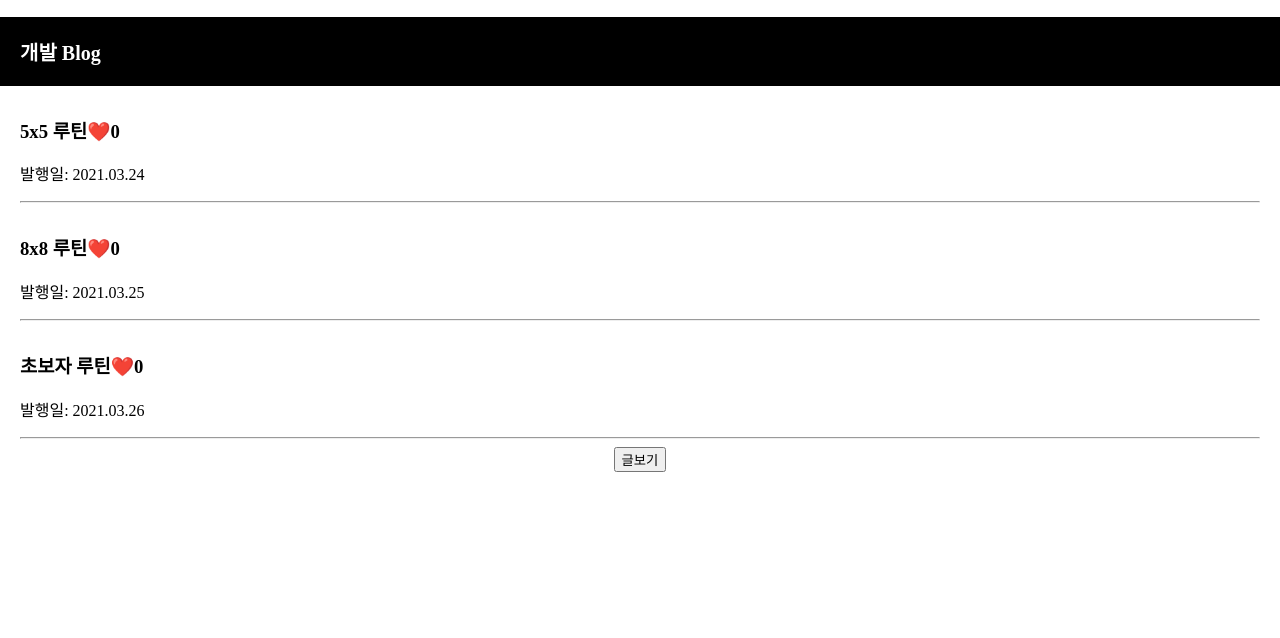
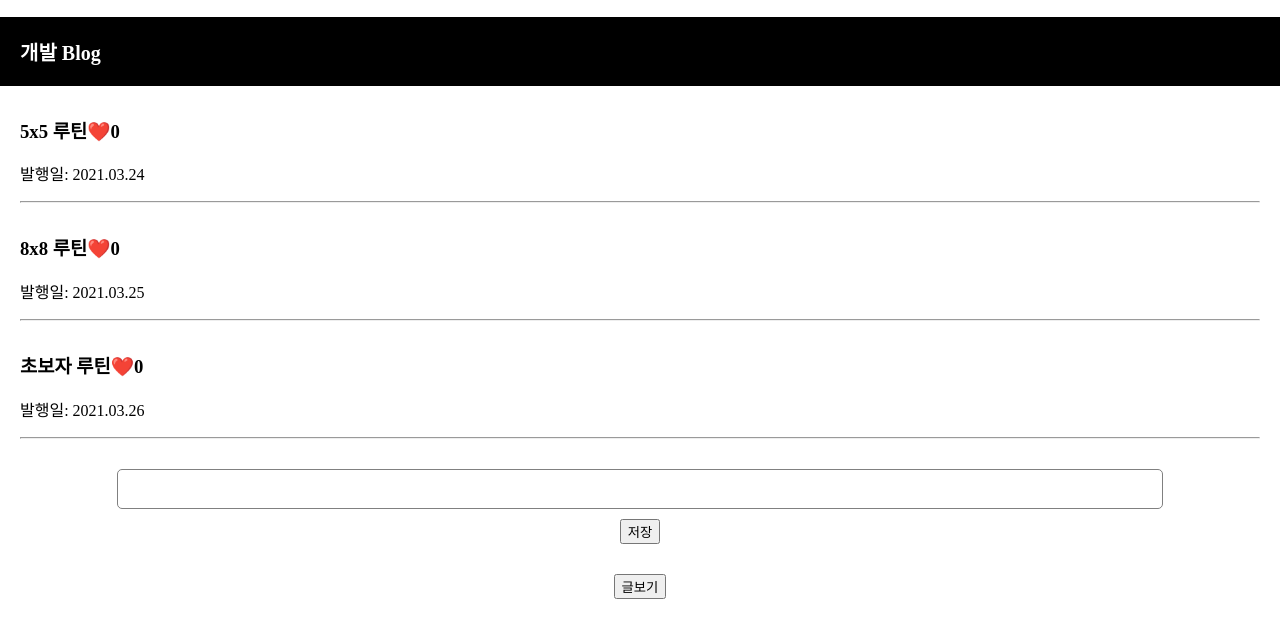
Before and after one commit to losajjang/ca-blog, a React (Create React App) app: page / in a window 1280 px wide. Shown: the top 638 px of the page. Built offline with nearby package versions, Linux system fonts and the light colour scheme.

Commit message:
글 발행 기능 추가

```diff
--- a/src/App.css
+++ b/src/App.css
@@ -11,11 +11,29 @@
   font-family: "nanumsquare";
 }
 
-
 .modal {
   margin-top: 20px;
   padding: 20px;
   background: #eee;
+}
+
+.publish {
+  margin-top: 30px;
+  margin-bottom: 30px;
+}
+
+.publish input {
+  padding: 10px;
+  font-size: 16px;
+  border-radius: 5px;
+  width: 80%;
+  border: 1px solid gray;
+}
+
+.publish button {
+  display: block;
+  margin: auto;
+  margin-top: 10px;
 }
 
 .black-nav {
--- a/src/App.js
+++ b/src/App.js
@@ -24,7 +24,15 @@
           </div>
         );
       })}
-      {/* <input onChange={(e)=>{입력값변경(e.target.value)}}/> */}
+
+      <div className="publish">
+        <input onChange={(e)=>{입력값변경(e.target.value)}}/>
+        <button onClick={()=>{
+          let 새글 = [...글제목]
+          새글.unshift(입력값);
+          글제목변경(새글)}}>저장</button>
+      </div>
+
       <button onClick={()=>{modal상태변경(!modal상태)}}>글보기</button>
       {modal상태 === true ? <Modal 글제목={글제목} 제목클릭={제목클릭} 발행일={발행일} 상세내용={상세내용}></Modal> : null}
     </div>
```
